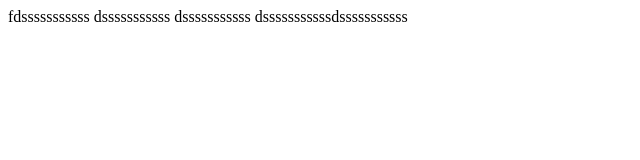
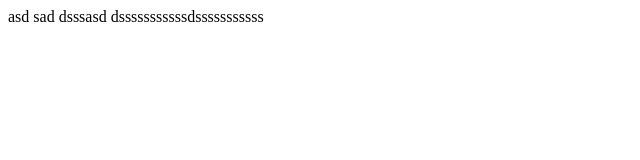
Before and after one commit to bajdbart/Klonowanie, a plain HTML site: page index.html in a window 1280 px wide. Shown: the whole page, without its empty margins (0-640 px from the left). Drawn offline with Linux system fonts and the light colour scheme.

Commit message:
Change content

```diff
--- a/index.html
+++ b/index.html
@@ -5,8 +5,7 @@ f
 sd
 f>
 
-fdsssssssssss
-dsssssssssss
-
-dsssssssssss
+asd
+sad
+dsssasd
 dsssssssssssdsssssssssss
```
